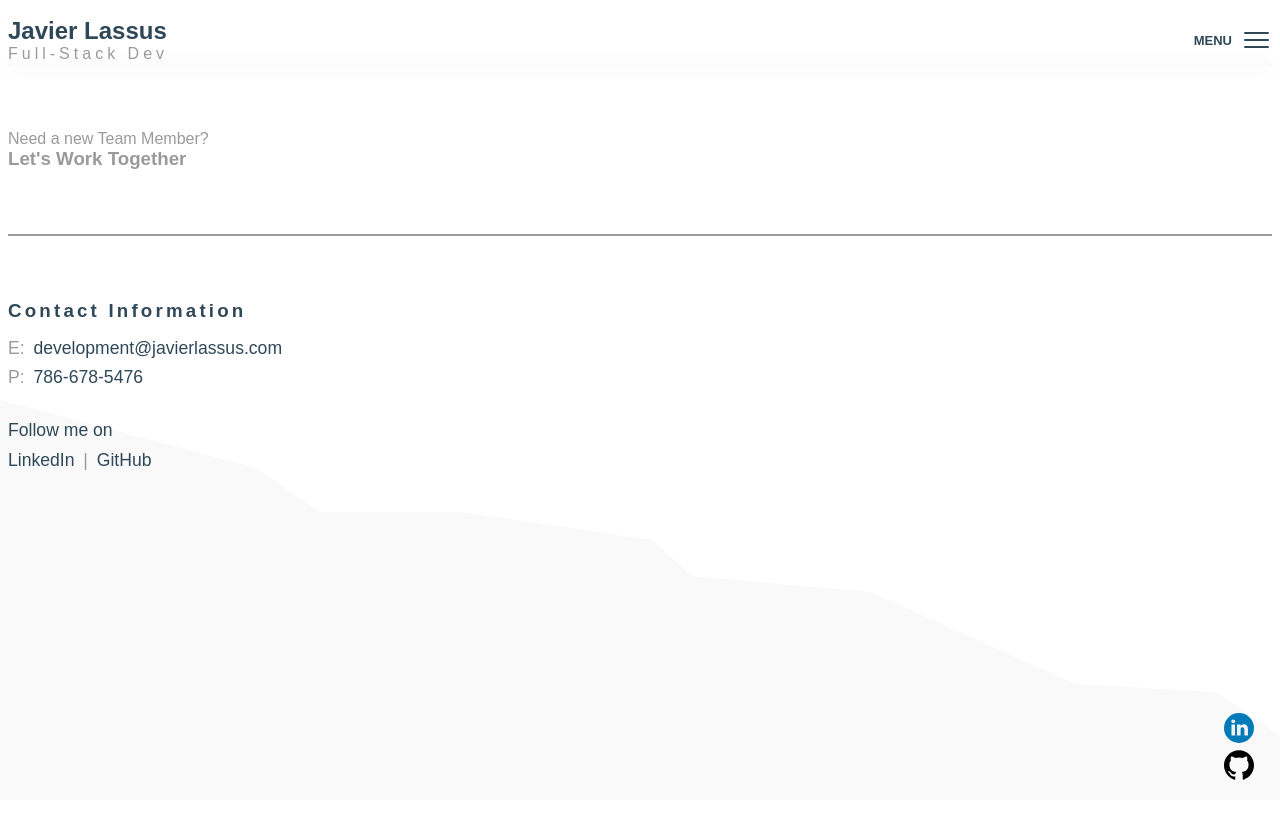
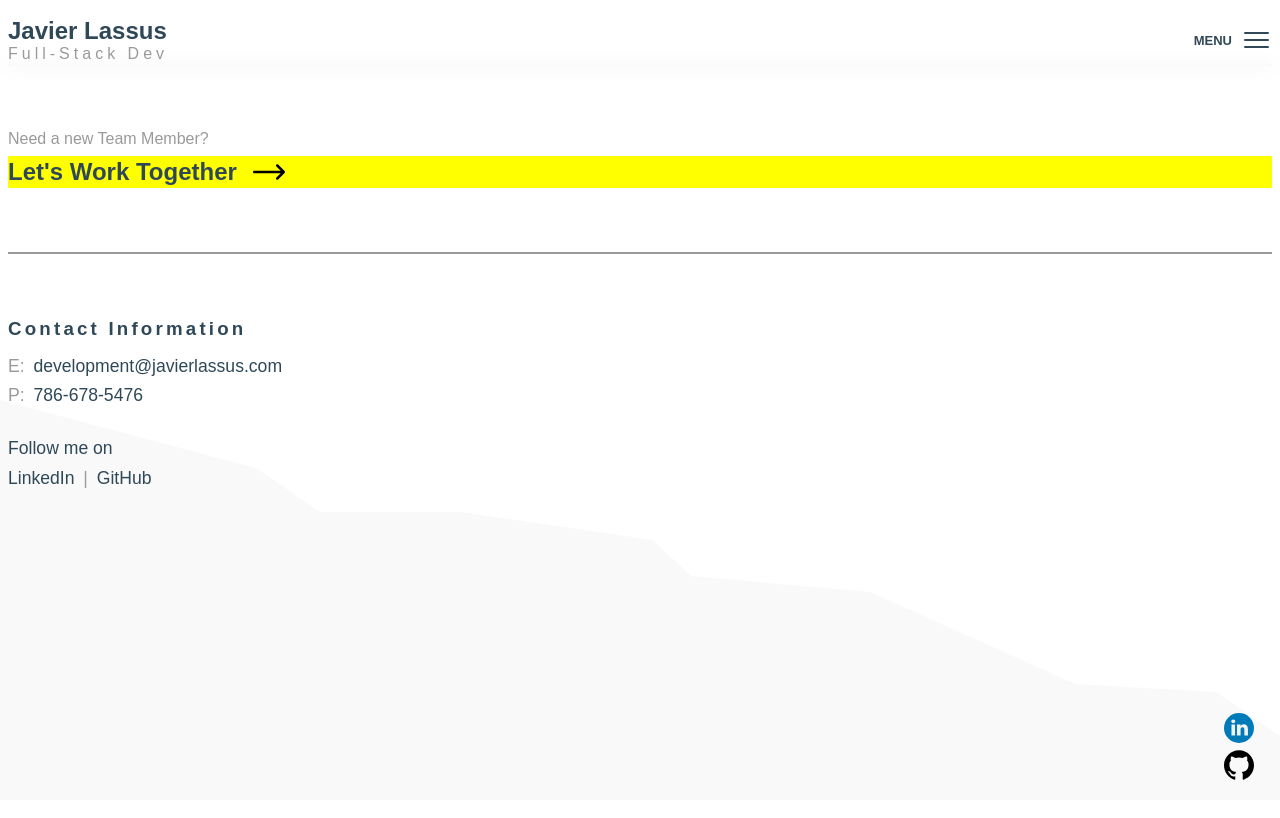
Before and after one commit to javierlassus/portfolio, a React (Create React App) app: page /neighboorhood-crime-alert in a window 1280 px wide. Shown: the top 818 px of the page. Built offline with nearby package versions, Linux system fonts and the light colour scheme.

Commit message:
Added Animation and arrow to the contact me button

```diff
--- a/src/components/Components.scss
+++ b/src/components/Components.scss
@@ -207,6 +207,32 @@
 
     border: 1px solid $secundary-text;
   }
+
+  &--text__action {
+    background: yellow;
+    display: flex;
+    align-items: center;
+    margin-top: 0.5em;
+
+    &:hover:first-of-type img {
+      margin-left: 3rem;
+    }
+
+    h3 {
+      color: $headers;
+      font-size: 1.5rem;
+    }
+
+    img {
+      width: 2rem;
+      margin-left: 1rem;
+      transition: 2s ease all;
+
+      &:hover,
+      &:focus {
+      }
+    }
+  }
 }
 
 //FOOTER INFORMATION SECTION
--- a/src/components/pages/Work.jsx
+++ b/src/components/pages/Work.jsx
@@ -1,5 +1,6 @@
 import React from "react";
 import { Link } from "react-router-dom";
+import Arrow from "../../assets/icons/right-arrow.svg";
 
 export default function Work() {
   return (
@@ -8,7 +9,10 @@ export default function Work() {
       <div className="work--text">
         <p className="work--text__header">Need a new Team Member?</p>
         <Link className="link">
-          <h3 className="work--text__action">Let's Work Together</h3>
+          <div className="work--text__action">
+            <h3>Let's Work Together</h3>
+            <img src={Arrow} alt="Right Arrow" />
+          </div>
         </Link>
       </div>
       <hr className="work--hr"></hr>
```
Also changed, not shown: src/assets/icons/right-arrow.svg (added).
